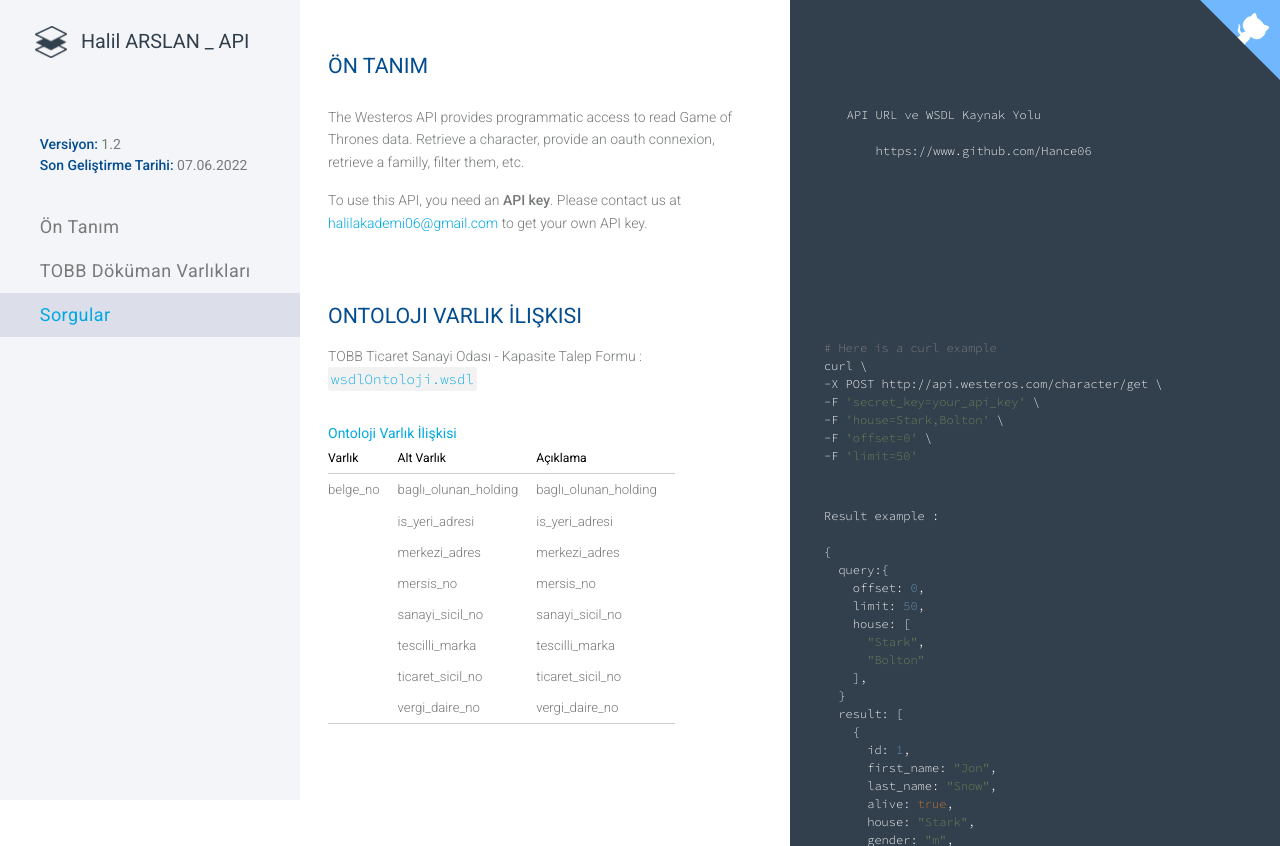
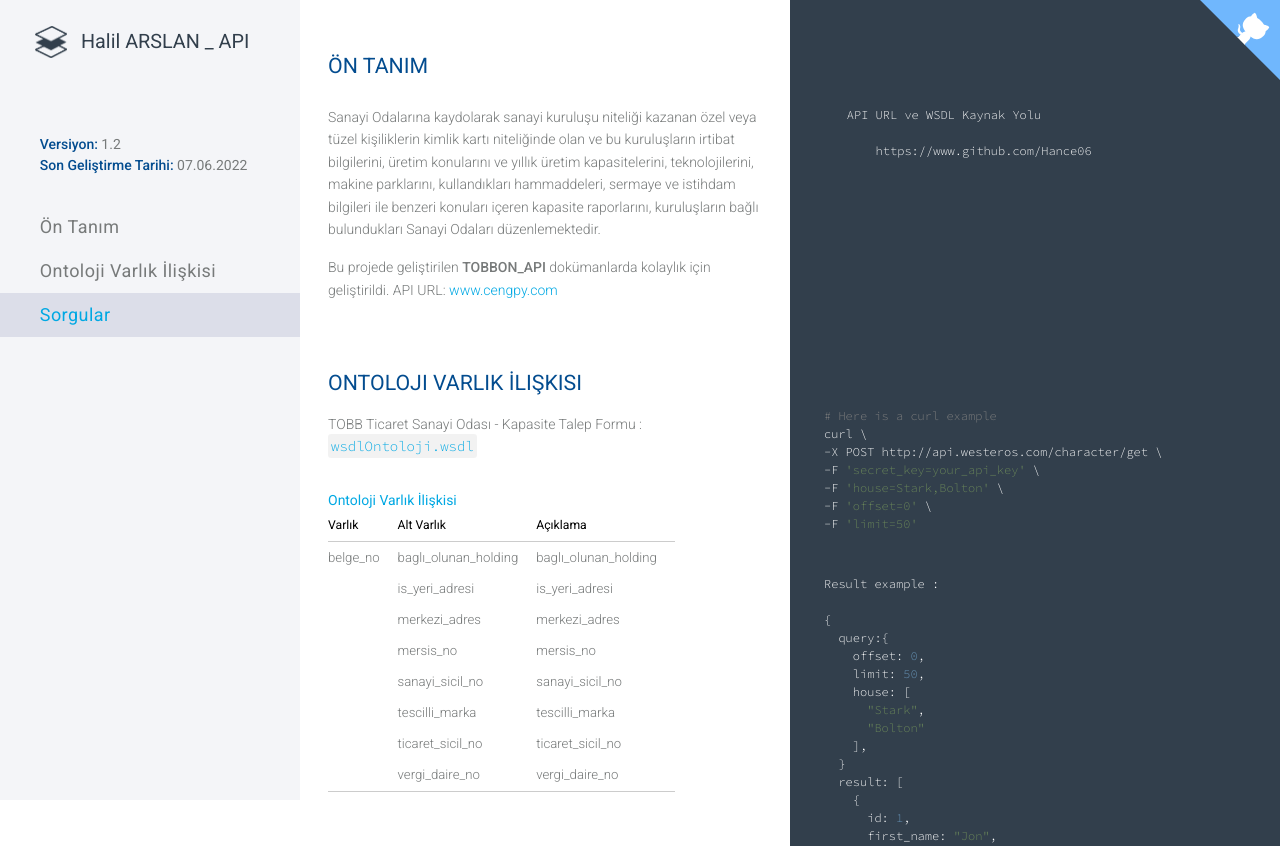
Before and after one commit to Hance06/Tobbon, a Django app: page / in a window 1280 px wide. Shown: the top 846 px of the page. Run offline with Django 3.2, Linux system fonts and the light colour scheme; some libraries are stand-ins or nearby versions.

Commit message:
Update index.html

```diff
--- a/templates/index.html
+++ b/templates/index.html
@@ -26,7 +26,7 @@
                 <a>Ön Tanım</a>
             </li>
             <li class="scroll-to-link" data-target="content-get-characters">
-                <a>TOBB Döküman Varlıkları</a>
+                <a>Ontoloji Varlık İlişkisi</a>
             </li>
             <li class="scroll-to-link" data-target="content-errors">
                 <a>Sorgular</a>
@@ -45,10 +45,10 @@
         https://www.github.com/Hance06
                 </pre>
             <p>
-                The Westeros API provides programmatic access to read Game of Thrones data. Retrieve a character, provide an oauth connexion, retrieve a familly, filter them, etc.
+                Sanayi Odalarına kaydolarak sanayi kuruluşu niteliği kazanan özel veya tüzel kişiliklerin kimlik kartı niteliğinde olan ve bu kuruluşların irtibat bilgilerini, üretim konularını ve yıllık üretim kapasitelerini, teknolojilerini, makine parklarını, kullandıkları hammaddeleri, sermaye ve istihdam bilgileri ile benzeri konuları içeren kapasite raporlarını, kuruluşların bağlı bulundukları Sanayi Odaları düzenlemektedir.
             </p>
             <p>
-                To use this API, you need an <strong>API key</strong>. Please contact us at <a href="mailto:halilakademi06@gmail.com">halilakademi06@gmail.com</a> to get your own API key.
+                Bu projede geliştirilen <strong>TOBBON_API</strong> dokümanlarda kolaylık için geliştirildi. API URL: <a href="www.cengpy.com">www.cengpy.com</a>
             </p>
         </div>
         <div class="overflow-hidden content-section" id="content-get-characters">
```
